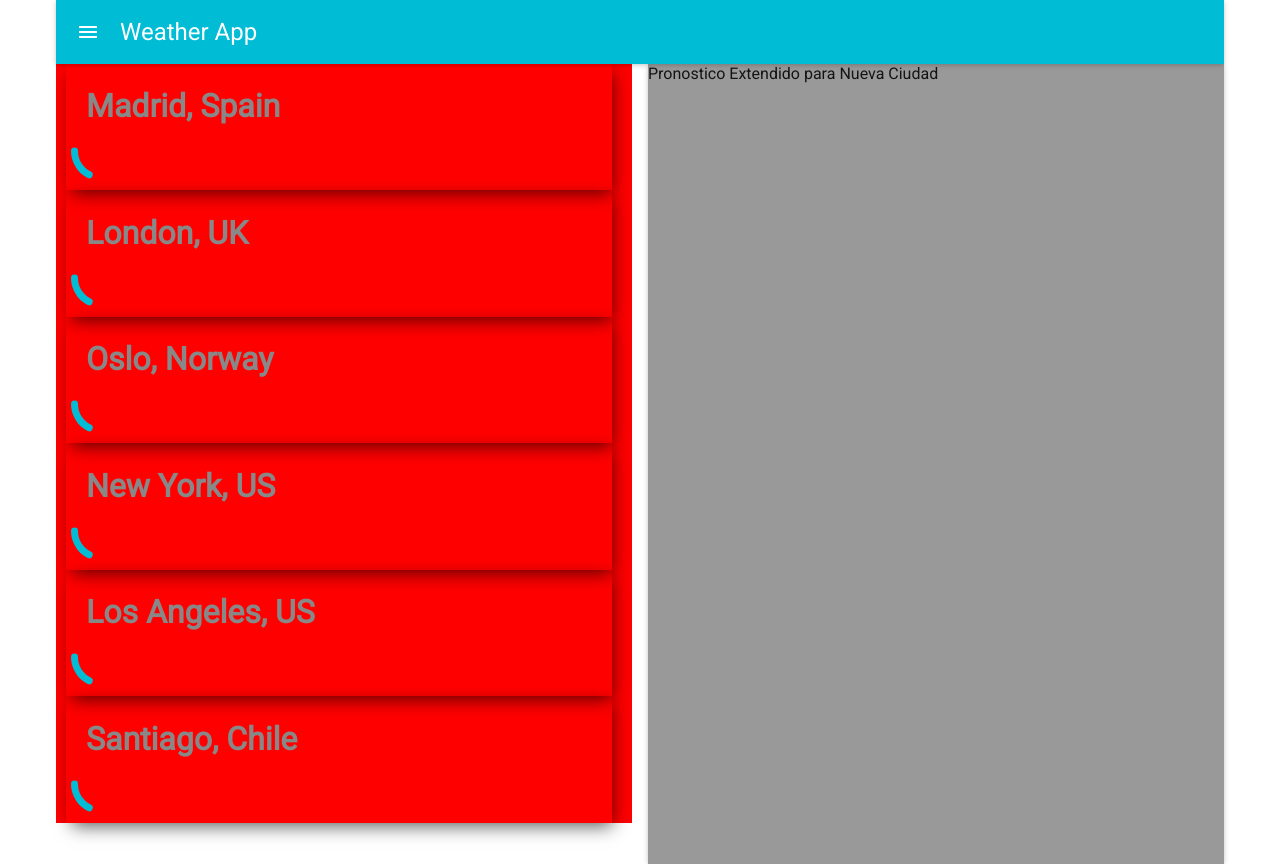
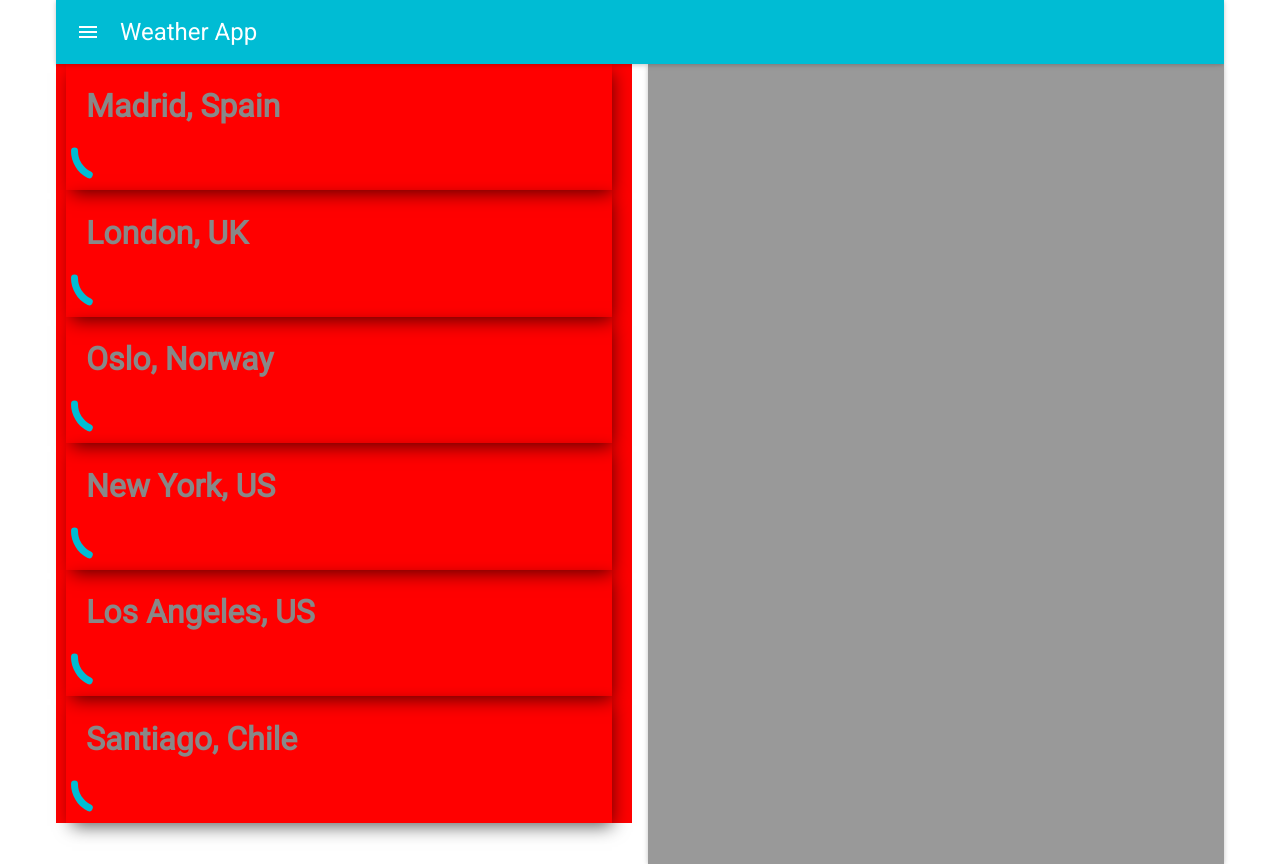
Before and after one commit to marialobillo/weather-app, a React (Create React App) app: page / in a window 1280 px wide. Built offline with nearby package versions, Linux system fonts and the light colour scheme; no server answers; some icons are missing.

Commit message:
giving style to forecastextended component

```diff
--- a/src/App.js
+++ b/src/App.js
@@ -19,7 +19,7 @@ class App extends Component {
 	constructor(){
 		super();
 		this.state = {
-			city: 'Nueva Ciudad'
+			city: null
 		};
 	}
 	handleSelectionLocation = (city) => {
@@ -49,7 +49,9 @@ class App extends Component {
 
 									<Paper>
 										<div className="details">
-											<ForecastExtended city={city}></ForecastExtended>
+											{city &&
+												<ForecastExtended city={city}></ForecastExtended>
+											}
 										</div>
 									</Paper>
 
--- a/src/components/ForecastExtended.js
+++ b/src/components/ForecastExtended.js
@@ -1,5 +1,6 @@
 import React, {Component} from 'react';
 import PropTypes from 'prop-types';
+import './style.css';
 
 
 class ForecastExtended extends Component{
@@ -8,7 +9,7 @@ class ForecastExtended extends Component{
 		const {city} = this.props;
 		return(
 			<div>
-				Pronostico Extendido para {city}
+				<h2 className="forecast-title">Pronostico Extendido para {city}</h2>
 			</div>
 		);
 	}
--- a/src/components/style.css
+++ b/src/components/style.css
@@ -9,3 +9,11 @@
 		margin-bottom: 20px;
 	}
 }
+
+
+.forecast-title{
+	color: white;
+	text-align: center;
+	padding-top: 15px;
+	padding-bottom: 15px;
+}
```
